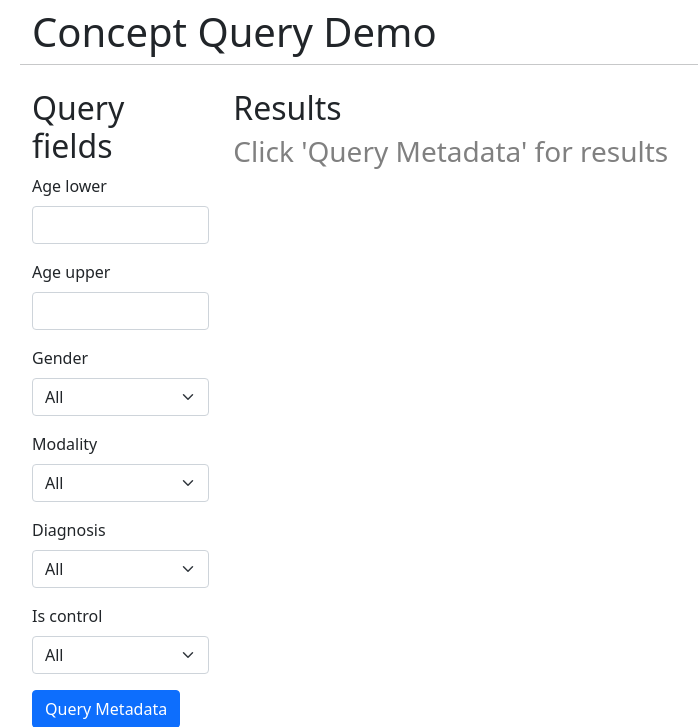
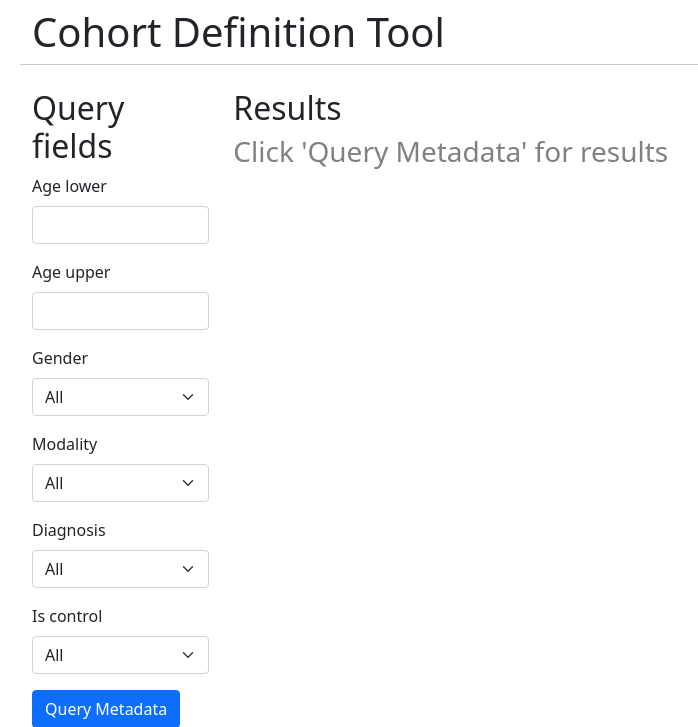
Before and after one commit to neurobagel/concept_query, a Django app: page /query_prototype/form/ in a window 1280 px wide. Shown: the top 727 px of the page, without its empty margins (16-714 px from the left). Run offline with Django 3.2, Linux system fonts and the light colour scheme; some libraries are stand-ins or nearby versions.

Commit message:
change app title to "Cohort Definition Tool"

```diff
--- a/query_prototype/templates/base.html
+++ b/query_prototype/templates/base.html
@@ -5,7 +5,7 @@
         <!-- Metadata -->
         <meta charset="utf-8">
         <meta name="viewport" content="width=device-width, initial-scale=1, shrink-to-fit=no">
-        <title>Concept Query Demo</title>
+        <title>Cohort Definition Tool</title>
 
         <!-- CSS -->
 
--- a/query_prototype/templates/new_base.html
+++ b/query_prototype/templates/new_base.html
@@ -8,7 +8,7 @@
         <!-- Metadata -->
         <meta charset="utf-8">
         <meta name="viewport" content="width=device-width, initial-scale=1, shrink-to-fit=no">
-        <title>Concept Query Demo</title>
+        <title>Cohort Definition Tool</title>
 
         <!-- CSS -->
 
@@ -28,7 +28,7 @@
             <!-- Page title -->
             <!-- <div class="row mt-5 mx-auto" style="width: 75%;"> -->
             <div class="row mx-4">
-                <h1 class="mt-2">Concept Query Demo</h1>
+                <h1 class="mt-2">Cohort Definition Tool</h1>
                 <hr class="mt-0 mb-4">
             </div>
 
```
